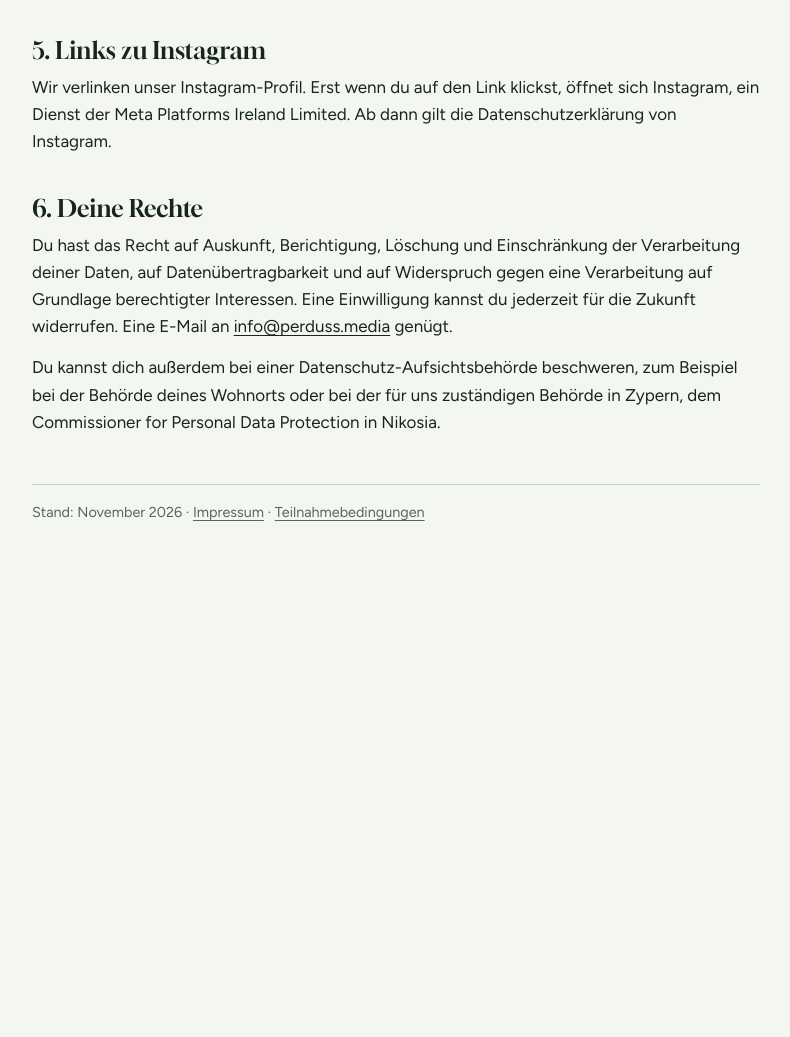
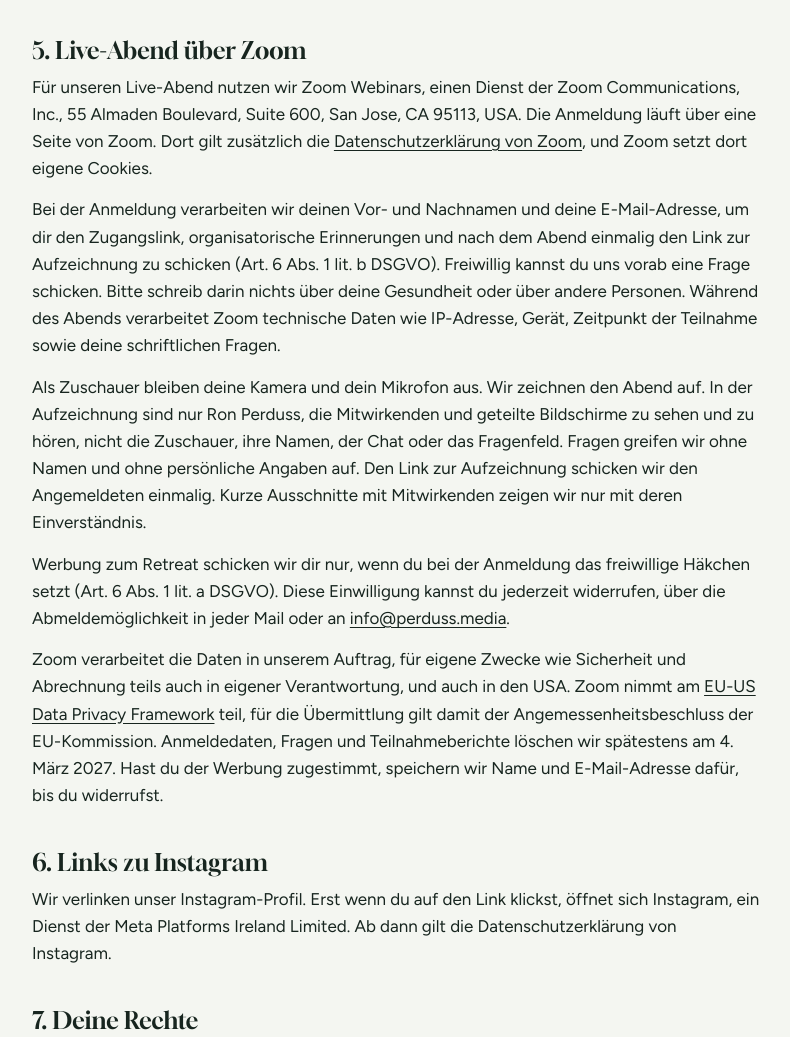
Before and after one commit to ronperduss/longevityretreatbali, a plain HTML site: page datenschutz.html in a window 1280 px wide. Shown: the part 1449-2486 px from the top of the page, without its empty margins (244-1034 px from the left). Before the commit the page ends 2067 px from the top, so only its background shows below. Drawn offline with Linux system fonts and the light colour scheme.

Commit message:
Live-Abend am 4.12.: Band oben, Anmeldeknopf im Kopfbereich, Zoom in der Datenschutzerklärung
Co-Authored-By: Claude Opus 5.5 <noreply@anthropic.com>

```diff
--- a/datenschutz.html
+++ b/datenschutz.html
@@ -43,10 +43,17 @@ a{color:inherit;text-underline-offset:3px}
 <h2>4. E-Mail</h2>
 <p>Wenn du uns schreibst, verarbeiten wir deine Adresse und den Inhalt, um dir zu antworten. Geht es um das Retreat, ist die Rechtsgrundlage Art. 6 Abs. 1 lit. b DSGVO, sonst unser berechtigtes Interesse, Nachrichten zu beantworten (Art. 6 Abs. 1 lit. f DSGVO). Unsere E-Mails laufen über Microsoft 365. Für die Löschung gilt dasselbe wie beim Formular.</p>
 
-<h2>5. Links zu Instagram</h2>
+<h2>5. Live-Abend über Zoom</h2>
+<p>Für unseren Live-Abend nutzen wir Zoom Webinars, einen Dienst der Zoom Communications, Inc., 55 Almaden Boulevard, Suite 600, San Jose, CA 95113, USA. Die Anmeldung läuft über eine Seite von Zoom. Dort gilt zusätzlich die <a href="https://www.zoom.com/de/trust/privacy/privacy-statement/" target="_blank" rel="noopener">Datenschutzerklärung von Zoom</a>, und Zoom setzt dort eigene Cookies.</p>
+<p>Bei der Anmeldung verarbeiten wir deinen Vor- und Nachnamen und deine E-Mail-Adresse, um dir den Zugangslink, organisatorische Erinnerungen und nach dem Abend einmalig den Link zur Aufzeichnung zu schicken (Art. 6 Abs. 1 lit. b DSGVO). Freiwillig kannst du uns vorab eine Frage schicken. Bitte schreib darin nichts über deine Gesundheit oder über andere Personen. Während des Abends verarbeitet Zoom technische Daten wie IP-Adresse, Gerät, Zeitpunkt der Teilnahme sowie deine schriftlichen Fragen.</p>
+<p>Als Zuschauer bleiben deine Kamera und dein Mikrofon aus. Wir zeichnen den Abend auf. In der Aufzeichnung sind nur Ron Perduss, die Mitwirkenden und geteilte Bildschirme zu sehen und zu hören, nicht die Zuschauer, ihre Namen, der Chat oder das Fragenfeld. Fragen greifen wir ohne Namen und ohne persönliche Angaben auf. Den Link zur Aufzeichnung schicken wir den Angemeldeten einmalig. Kurze Ausschnitte mit Mitwirkenden zeigen wir nur mit deren Einverständnis.</p>
+<p>Werbung zum Retreat schicken wir dir nur, wenn du bei der Anmeldung das freiwillige Häkchen setzt (Art. 6 Abs. 1 lit. a DSGVO). Diese Einwilligung kannst du jederzeit widerrufen, über die Abmeldemöglichkeit in jeder Mail oder an <a href="mailto:info@perduss.media">info@perduss.media</a>.</p>
+<p>Zoom verarbeitet die Daten in unserem Auftrag, für eigene Zwecke wie Sicherheit und Abrechnung teils auch in eigener Verantwortung, und auch in den USA. Zoom nimmt am <a href="https://www.dataprivacyframework.gov/participant/5728" target="_blank" rel="noopener">EU-US Data Privacy Framework</a> teil, für die Übermittlung gilt damit der Angemessenheitsbeschluss der EU-Kommission. Anmeldedaten, Fragen und Teilnahmeberichte löschen wir spätestens am 4. März 2027. Hast du der Werbung zugestimmt, speichern wir Name und E-Mail-Adresse dafür, bis du widerrufst.</p>
+
+<h2>6. Links zu Instagram</h2>
 <p>Wir verlinken unser Instagram-Profil. Erst wenn du auf den Link klickst, öffnet sich Instagram, ein Dienst der Meta Platforms Ireland Limited. Ab dann gilt die Datenschutzerklärung von Instagram.</p>
 
-<h2>6. Deine Rechte</h2>
+<h2>7. Deine Rechte</h2>
 <p>Du hast das Recht auf Auskunft, Berichtigung, Löschung und Einschränkung der Verarbeitung deiner Daten, auf Datenübertragbarkeit und auf Widerspruch gegen eine Verarbeitung auf Grundlage berechtigter Interessen. Eine Einwilligung kannst du jederzeit für die Zukunft widerrufen. Eine E-Mail an <a href="mailto:info@perduss.media">info@perduss.media</a> genügt.</p>
 <p>Du kannst dich außerdem bei einer Datenschutz-Aufsichtsbehörde beschweren, zum Beispiel bei der Behörde deines Wohnorts oder bei der für uns zuständigen Behörde in Zypern, dem Commissioner for Personal Data Protection in Nikosia.</p>
 
```
Also changed, not shown: index.html (+8 -0 lines).
